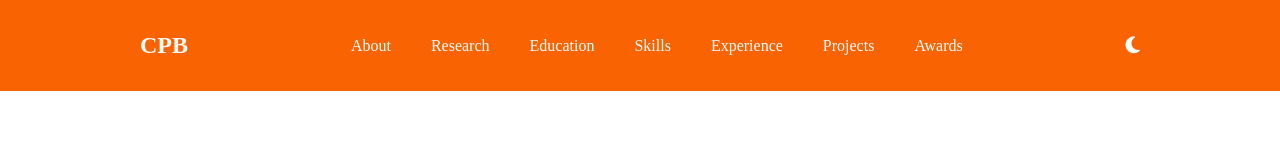
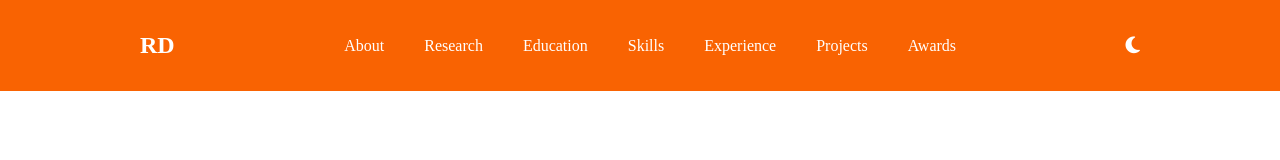
Before and after one commit to rtanniru/ads-rd, a plain HTML site: page index.html in a window 1280 px wide. Shown: the top 160 px of the page. Drawn offline with nearby package versions, Linux system fonts and the light colour scheme; a small style sheet from the web is missing.

Commit message:
Updated banner title

```diff
--- a/index.html
+++ b/index.html
@@ -28,7 +28,7 @@
   <!-- NAVIGATION -->
   <nav id="navbar">
     <div class="container">
-      <a href="#hero" class="logo">CPB</a>
+      <a href="#hero" class="logo">RD</a>
       <ul class="nav-links">
         <li><a href="#about">About</a></li>
         <li><a href="#research">Research</a></li>
```
